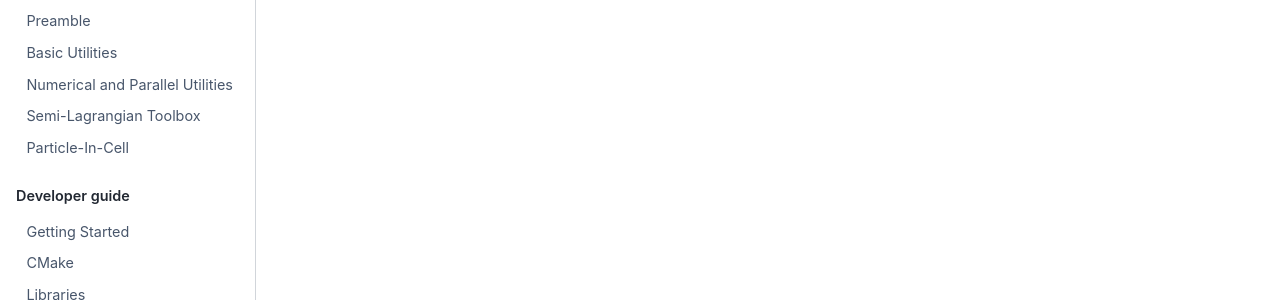
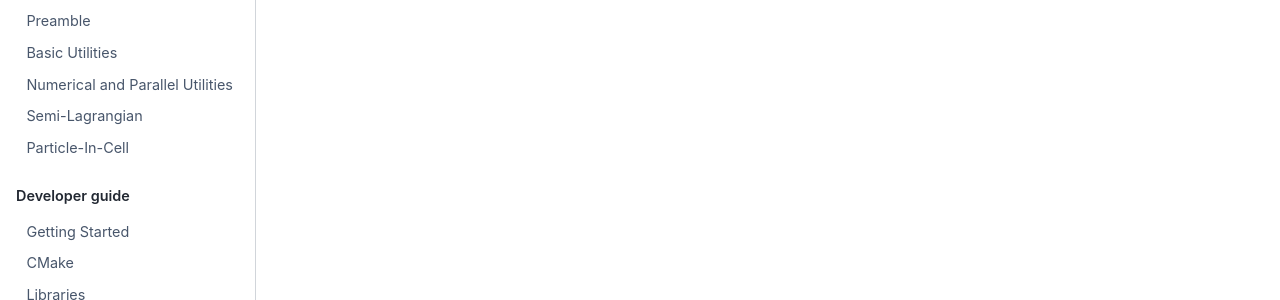
Before and after one commit to selalib/selalib.github.io, a Jupyter Book: the page built from institutions.md, in a window 1280 px wide. Shown: the part 292-592 px from the top of the page. Built offline with Jupyter Book 1.0.4 settings and Sphinx 7.4.7 and the Sphinx Book theme 1.1.4, drawn with Linux system fonts in a browser that asks for light colours.

Commit message:
Minor changes

`````diff
--- a/institutions.md
+++ b/institutions.md
@@ -8,7 +8,6 @@
 [MINGUS](https://team.inria.fr/mingus) - [TONUS](https://team.inria.fr/tonus)
 ---
 ```{image} images/ipp_logo.gif
-:width: 100px
 ```
 +++
 ```{link-button} https://www.ipp.mpg.de/ippcms/eng/for/bereiche/numerik
@@ -20,7 +19,7 @@
 :width: 100px
 ```
 +++
-```{link-button} https://www-irma.u-strasbg.fr
+```{link-button} https://irma.math.unistra.fr
 :text: Institut de Recherche Mathématique Avancée
 :classes: stretched-link
 ```
@@ -35,11 +34,20 @@
 ```
 ---
 ```{image} images/logo_ljll.gif
-:width: 100px
+:width: 200px
 ```
 +++
 ```{link-button} https://www.ljll.math.upmc.fr
 :text: Laboratoire Jacques-Louis Lions
 :classes: stretched-link
 ```
+---
+```{image} images/irfm.jpg
+:width: 150px
+```
++++
+```{link-button} https://irfm.cea.fr
+:text: Institut de Recherche sur la Fusion par confinement Magnétique
+:classes: stretched-link
+```
 ````
--- a/top_level.md
+++ b/top_level.md
@@ -1,4 +1,4 @@
-# Semi-Lagrangian Toolbox
+# Semi-Lagrangian
 
 ## Meshes
 
`````
Also changed, not shown: getting_started.md (+2 -2 lines), user_guide.md (+1 -1 lines), images/irfm.jpg (added), 1 other file.
